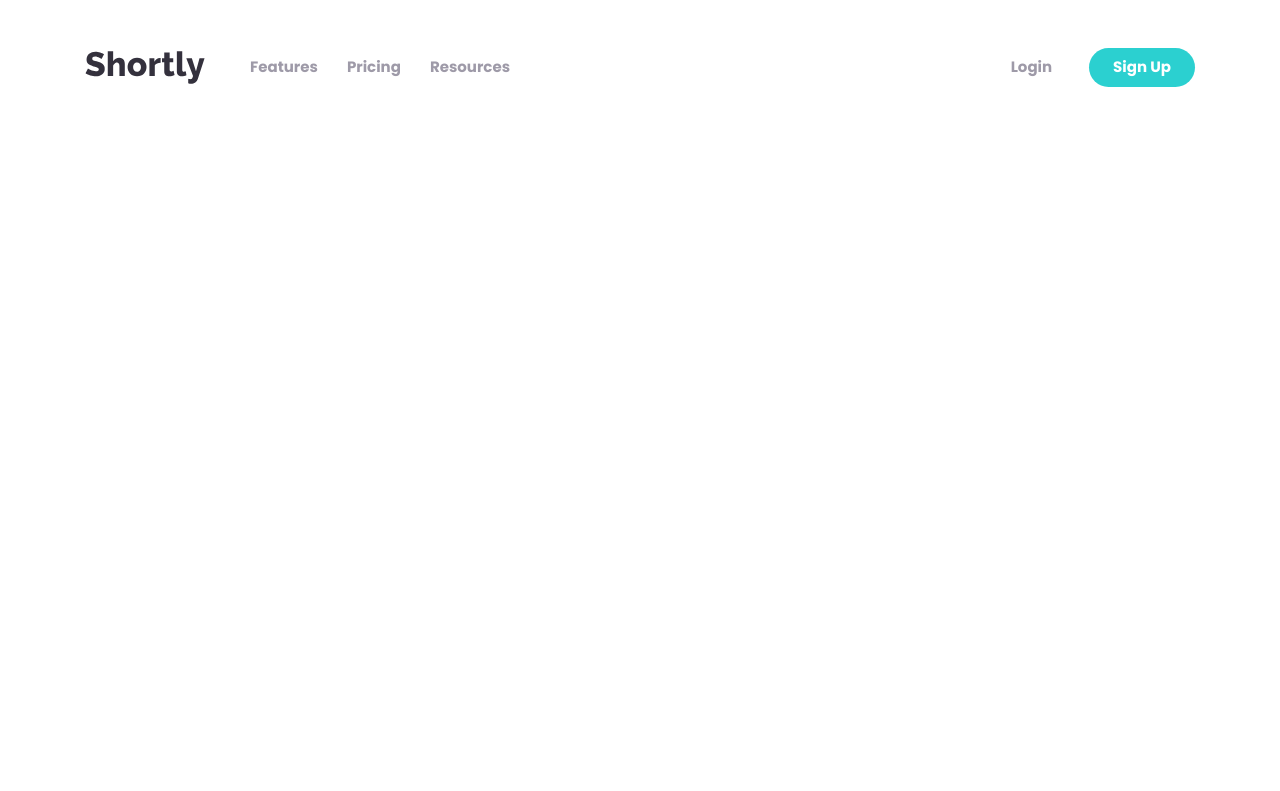
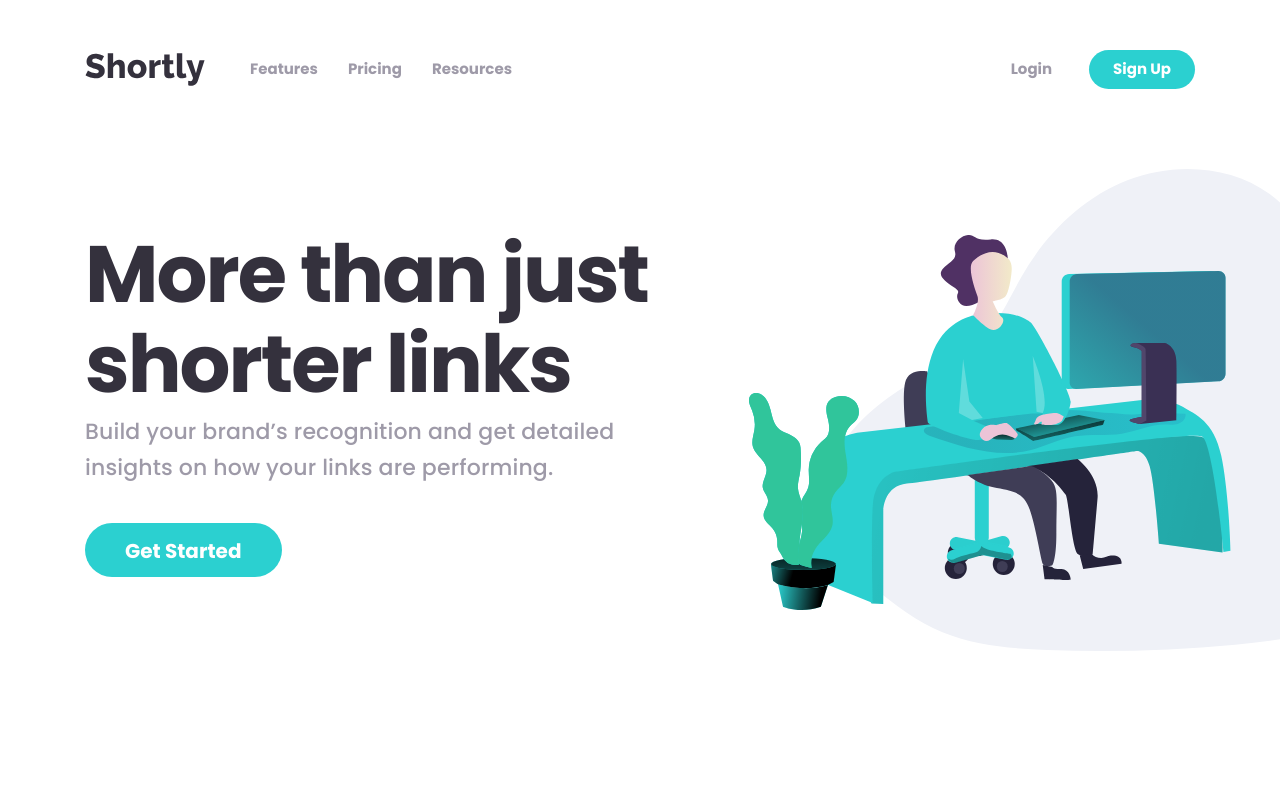
Before and after one commit to FrontEnd-learner/shortly, a plain HTML site: page index.html in a window 1280 px wide. Drawn offline with Linux system fonts and the light colour scheme.

Commit message:
Add hero section

```diff
--- a/css/style.css
+++ b/css/style.css
@@ -54,7 +54,7 @@ body{
     line-height: 27px;
     font-weight: 500;
     background-color: #fff;
-    color: var(--grey);
+    color: var(--text-color);
 }
 img{
     max-width: 100%;
@@ -87,7 +87,7 @@ img{
     border-radius: 28px;
     font-size: 20px;
     font-weight: 700;
-    line-height: 30px;
+    line-height: normal;
     background-color: var(--accent-color);
     color: #fff;
     text-align: center;
@@ -117,8 +117,8 @@ img{
 
 /* SITE HEADER */
 .site-header {
-    padding-top: 48px;
-    padding-bottom: 48px;
+    padding-top: 50px;
+    padding-bottom: 50px;
     font-weight: bold;
     line-height: normal;
     background-color: #fff;
@@ -153,7 +153,7 @@ img{
     align-items: center;
 }
 .sitenav__item:not(:last-child) {
-    margin-right: 29px;
+    margin-right: 30px;
 }
 .sitenav__link {
     display: block;
@@ -193,6 +193,35 @@ img{
 .main-content{
     flex-grow: 1;
 }
+/* HERO */
+.hero{
+    padding-top: 90px;
+    padding-bottom: 222px;
+    background-image: url(../img/hero-bg.svg);
+    background-repeat: no-repeat;
+    background-position: left calc(50% + 475px) top 30px;
+}
+.hero__inner{
+    width: 100%;
+    max-width: 565px;
+}
+.hero__title{
+    margin: 0;
+    margin-bottom: 5px;
+    font-size: 80px;
+    font-weight: bold;
+    line-height: 90px;
+    letter-spacing: -2px;
+    color: var(--text-color-dark);
+}
+.hero__text{
+    margin: 0;
+    margin-bottom: 50px;
+    font-size: 22px;
+    font-weight: 500;
+    line-height: 36px;
+    letter-spacing: 0.15px;
+}
 
 
 @media /* only for retina displays */
--- a/index.html
+++ b/index.html
@@ -38,6 +38,17 @@
         </div>
     </header>
 
+    <!-- MAIN CONTENT -->
+    <!-- HERO -->
+    <section class="hero">
+        <div class="container">
+            <div class="hero__inner">
+                <h1 class="hero__title">More than just shorter links</h1>
+                <p class="hero__text">Build your brand’s recognition and get detailed insights on how your links are performing.</p>
+                <a class="button" href="#">Get Started</a>
+            </div>
+        </div>
+    </section>
 
     <script src="js/main.js"></script>
 </body>
```
Also changed, not shown: img/hero-bg.png (deleted), img/hero-bg.svg (added), img/hero-bg@2x.png (deleted).
